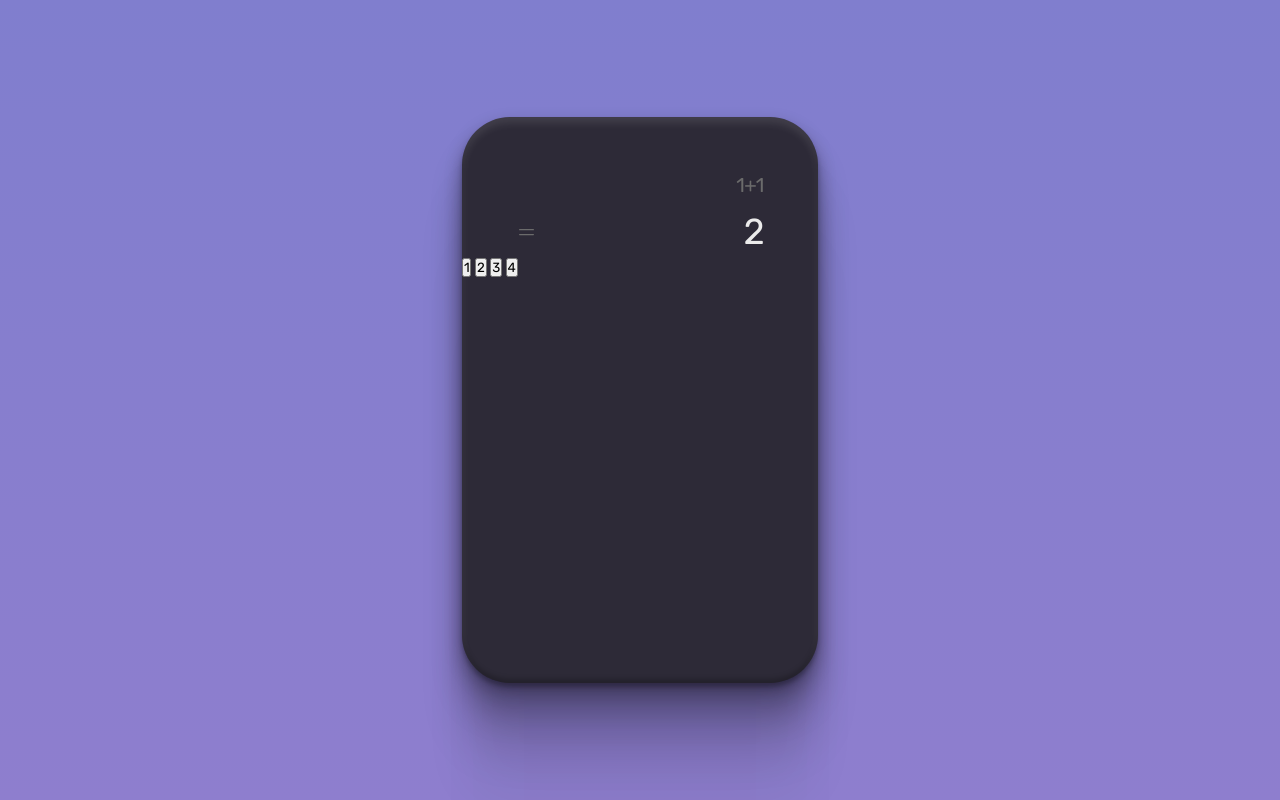
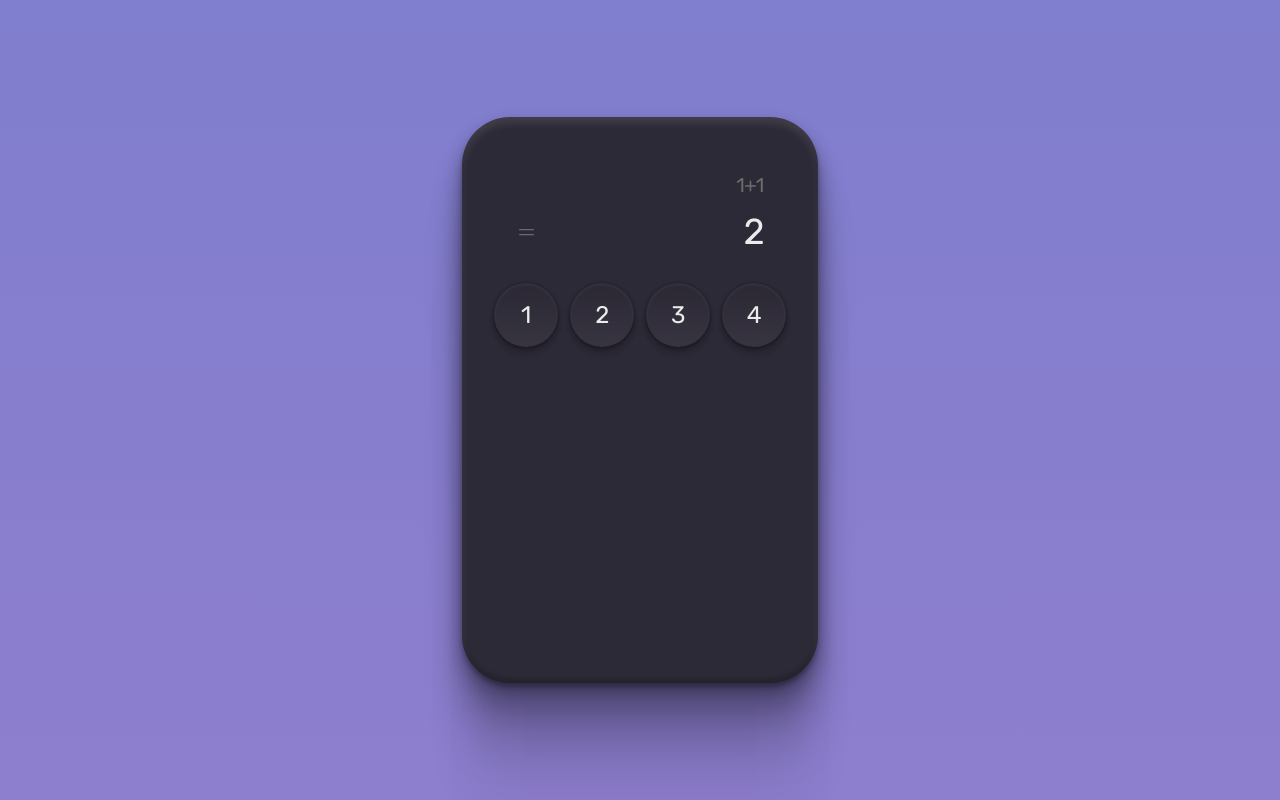
Before and after one commit to Ciro-TI-System/Calculator, a plain HTML site: page index.html in a window 1280 px wide. Drawn offline with Linux system fonts and the light colour scheme.

Commit message:
Organizing and styling the keyboard and its buttons.

```diff
--- a/style.css
+++ b/style.css
@@ -58,3 +58,33 @@ body * {
   line-height: 140%;
   color: #ebebeb;
 }
+
+#keyboard {
+  padding: 26px 32px 32px;
+  display: grid;
+  grid-template-columns: repeat(4, 1fr);
+  gap: 12px;
+}
+
+button {
+  border: 0;
+  width: 64px;
+  height: 64px;
+  background:
+    linear-gradient(180deg, rgba(0, 0, 0, 0.05) 0%, rgba(255, 255, 255, 0.05) 100%),
+    #2d2a37;
+  box-shadow:
+    0px 11px 7px rgba(0, 0, 0, 0.01),
+    0px 7px 7px rgba(0, 0, 0, 0.04),
+    0px 4px 6px rgba(0, 0, 0, 0.1),
+    0px 2px 4px rgba(0, 0, 0, 0.26),
+    0px 0px 2px rgba(0, 0, 0, 0.29),
+    inset 0px 2px 3px rgba(255, 255, 255, 0.06);
+  border-radius: 999px;
+  font-size: 24px;
+  line-height: 28px;
+  color: #ebebeb;
+  display: flex;
+  align-items: center;
+  justify-content: center;
+}
```
